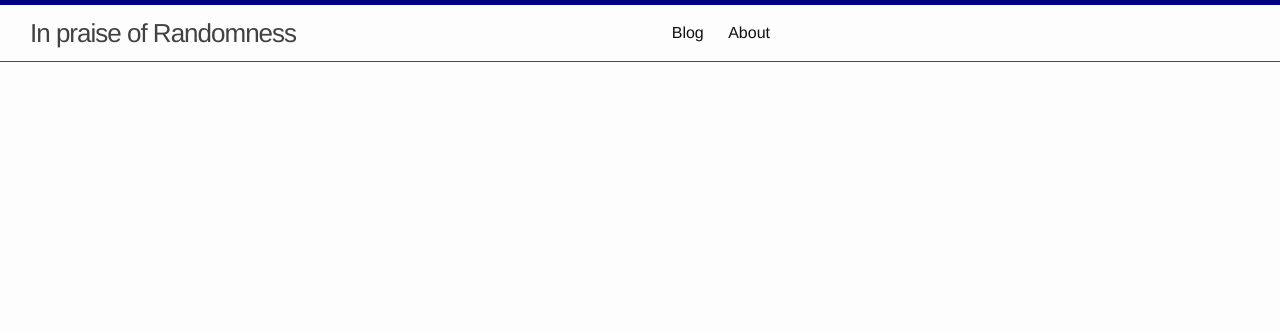
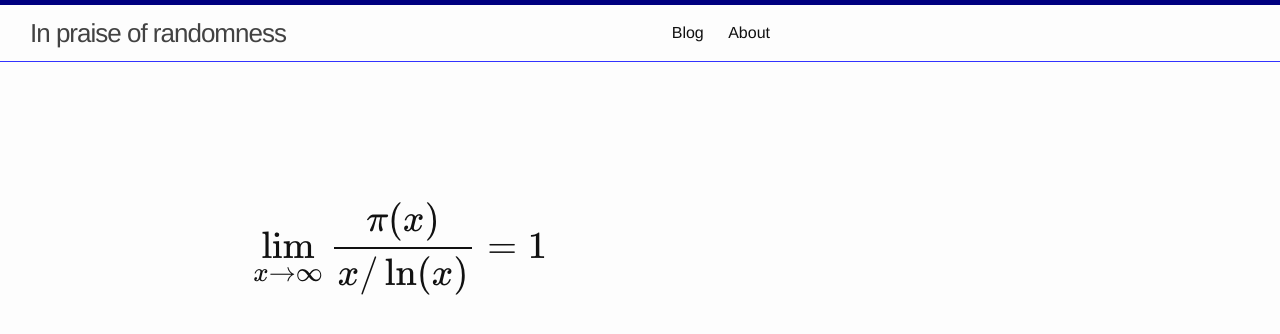
Before and after one commit to axelexic/axelexic.github.io, a Jekyll site: the page built from index.html, in a window 1280 px wide. Shown: the top 334 px of the page. Built offline with Jekyll 4.4.1, drawn with Linux system fonts in a browser that asks for light colours; formulas are drawn with MathJax 3.

Commit message:
Typo fix. Logo fix.

```diff
--- a/_config.yml
+++ b/_config.yml
@@ -1,5 +1,5 @@
 # Site settings
-title: In praise of Randomness
+title: In praise of randomness
 email: axelexic@gmail.com
 description: Understanding partical aspects of theoretical cryptography
 baseurl: ""
--- a/index.html
+++ b/index.html
@@ -3,5 +3,8 @@ layout: frontlayout
 ---
 
 <div class="home">
-
+	<br/>
+	<br/>
+	<br/>
+	<h1>$$\lim_{x \rightarrow \infty}\frac{\pi(x)}{x/\ln(x)}=1$$</h1>
 </div>
```
